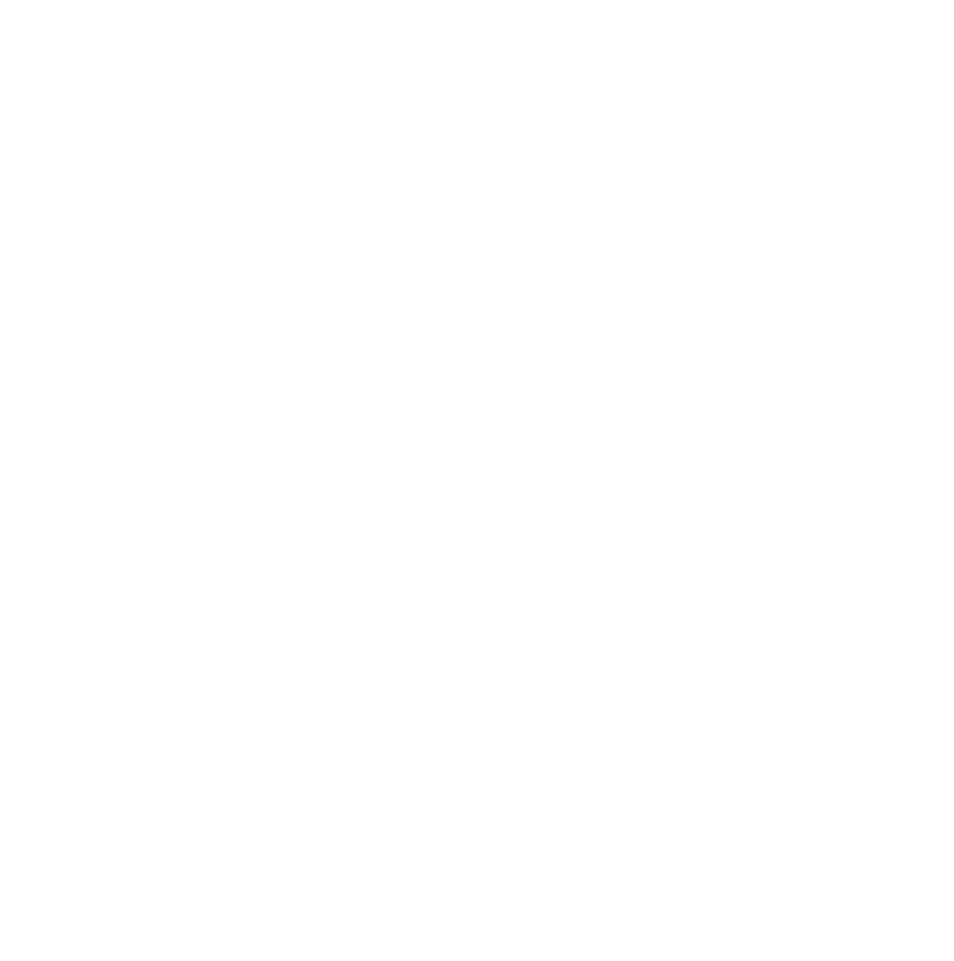
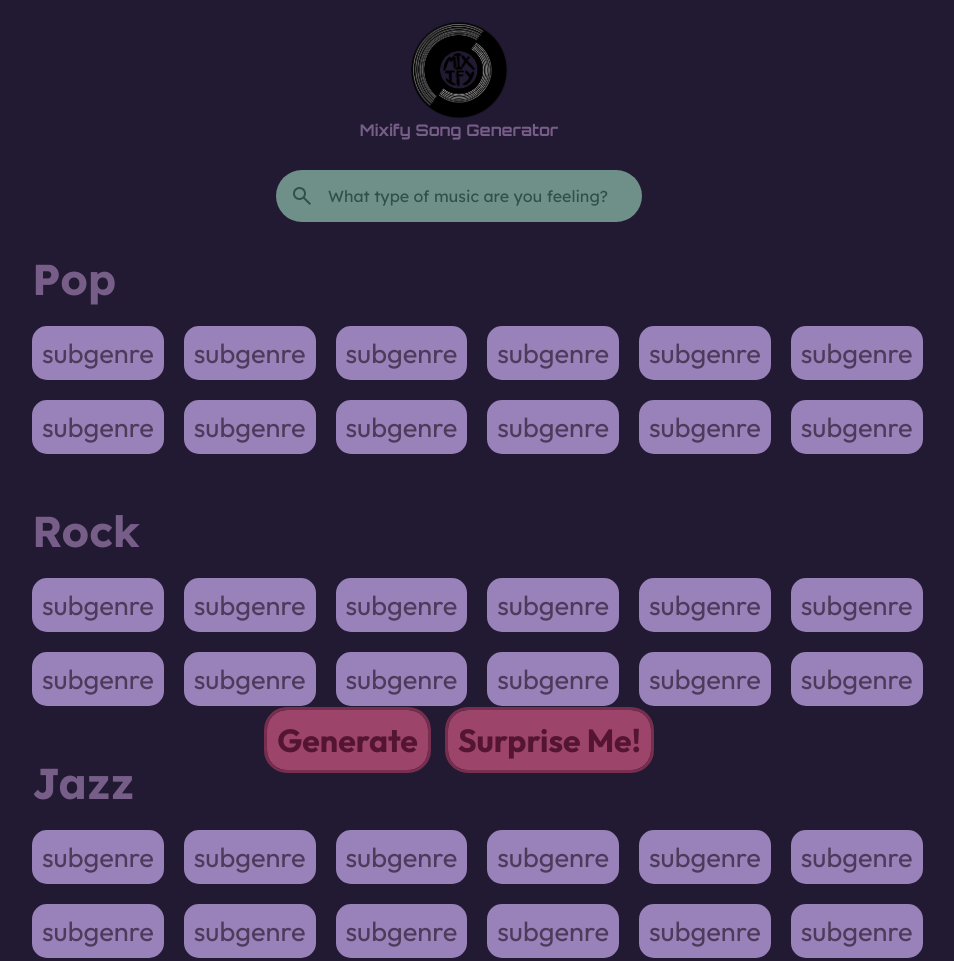
Before and after one commit to celestieve/Mixify---Spotify-Playlist-Generator, a plain HTML site: page index.html in a window 1280 px wide. Shown: the top 961 px of the page, without its empty margins (181-1135 px from the left). Before the commit the page ends 800 px from the top, so only its background shows below. Drawn offline with nearby package versions, Linux system fonts and the light colour scheme.

Commit message:
added generate button to lead to the correct page; started generation page

```diff
--- /dev/null
+++ b/generation-style.css
@@ -0,0 +1,60 @@
+@import url('https://fonts.googleapis.com/css2?family=Orbitron:wght@400..900&display=swap" rel="stylesheet');
+@import url('https://fonts.googleapis.com/css2?family=Material+Symbols+Outlined:opsz,wght,FILL,GRAD@20..48,100..700,0..1,-50..200&icon_names=search');
+@import url('https://fonts.googleapis.com/css2?family=Lexend+Deca:wght@100..900&display=swap');
+@import url('https://fonts.googleapis.com/css2?family=Outfit:wght@100..900&display=swap');
+
+* {
+    box-sizing: border-box;
+    margin: 0;
+    padding: 0;
+}
+
+body {
+    background-color: #221932;
+    color: #775E88;
+    font-family: "Lexend Deca", sans-serif;
+}
+
+header {
+    text-align: center;
+    font-family: "Orbitron";
+    font-weight: bold;
+    font-size: 1em;
+}
+
+.header-container {
+    margin-top: 20px;
+    display: flex;
+    flex-wrap: wrap;
+    width: 100%;
+    justify-content: center;
+}
+
+.header-items {
+    width: 100%;
+}
+
+.mixify-logo {
+    width: 100px;
+}
+
+.buttons-main {
+    display: flex;
+    width: 100%;
+    position: sticky;
+    bottom: 30px;
+    justify-content: center;
+    gap: 20px;
+
+    button {
+        font-family: "Outfit", sans-serif;
+        font-weight: bold;
+        background-color: #9D446A;
+        outline: 3px solid #782e4e;
+        border: none;
+        color: #541533;
+        font-size: 2em;
+        padding: 10px;
+        border-radius: 20px;
+    }
+}
--- a/index.html
+++ b/index.html
@@ -1,9 +1,106 @@
 <!DOCTYPE html>
 <html lang="en">
-<head>
-    <meta charset="UTF-8">
+  <head>
+    <meta charset="utf-8">
     <meta name="viewport" content="width=device-width, initial-scale=1.0">
-    <title>Mixify</title>
-    <link rel="stylesheet" href="style.css">
-</head>
+    <title> Mixify </title>
+    <link rel="stylesheet" href="mainpage-style.css">
+  </head>
+
+  <body>
+    <div class="header-container">
+        <img class="header-items mixify-logo" src="images/Mixify_logo.png" alt="Mixify Logo">
+        <header class="header-items"> Mixify Song Generator </header>
+    </div>
+
+    <div class="search-container">
+        <form>
+            <div class="search">
+                <button class="search-icon material-symbols-outlined" type="submit"> search </button>
+                <input class="search-input" type="search" placeholder="What type of music are you feeling?" name="search">
+            </div>
+        </form>
+    </div>
+    <div class="genre-selection-container">
+        <div class="genre-selection">
+        <h1 class="genres">Pop</h1>
+            <div class="sub-genres-container">
+            <button> subgenre </button>
+            <button> subgenre </button>
+            <button> subgenre </button>
+            <button> subgenre </button>
+            <button> subgenre </button>
+            <button> subgenre </button>
+            <button> subgenre </button>
+            <button> subgenre </button>
+            <button> subgenre </button>
+            <button> subgenre </button>
+            <button> subgenre </button>
+            <button> subgenre </button>
+        </div>
+        </div>
+
+        <div class="genre-selection">
+        <h1 class="genres">Rock</h1>
+            <div class="sub-genres-container">
+            <button> subgenre </button>
+            <button> subgenre </button>
+            <button> subgenre </button>
+            <button> subgenre </button>
+            <button> subgenre </button>
+            <button> subgenre </button>
+            <button> subgenre </button>
+            <button> subgenre </button>
+            <button> subgenre </button>
+            <button> subgenre </button>
+            <button> subgenre </button>
+            <button> subgenre </button>
+        </div>
+        </div>
+
+        <div class="genre-selection">
+        <h1 class="genres">Jazz</h1>
+            <div class="sub-genres-container">
+            <button> subgenre </button>
+            <button> subgenre </button>
+            <button> subgenre </button>
+            <button> subgenre </button>
+            <button> subgenre </button>
+            <button> subgenre </button>
+            <button> subgenre </button>
+            <button> subgenre </button>
+            <button> subgenre </button>
+            <button> subgenre </button>
+            <button> subgenre </button>
+            <button> subgenre </button>
+        </div>
+        </div>
+
+        <div class="genre-selection">
+        <h1 class="genres">RNB</h1>
+            <div class="sub-genres-container">
+            <button> subgenre </button>
+            <button> subgenre </button>
+            <button> subgenre </button>
+            <button> subgenre </button>
+            <button> subgenre </button>
+            <button> subgenre </button>
+            <button> subgenre </button>
+            <button> subgenre </button>
+            <button> subgenre </button>
+            <button> subgenre </button>
+            <button> subgenre </button>
+            <button> subgenre </button>
+        </div>
+        </div>
+
+    </div>
+
+    <div class="buttons-main">
+        <button onclick = "location.href='generation.html'"> Generate </button>
+        <button> Surprise Me! </button>
+    </div>
+
+    </body>
+
 </html>
```
Also changed, not shown: generation.html (added, +24 -0 lines), main-page.html (deleted, +0 -106 lines), style.css (deleted).
